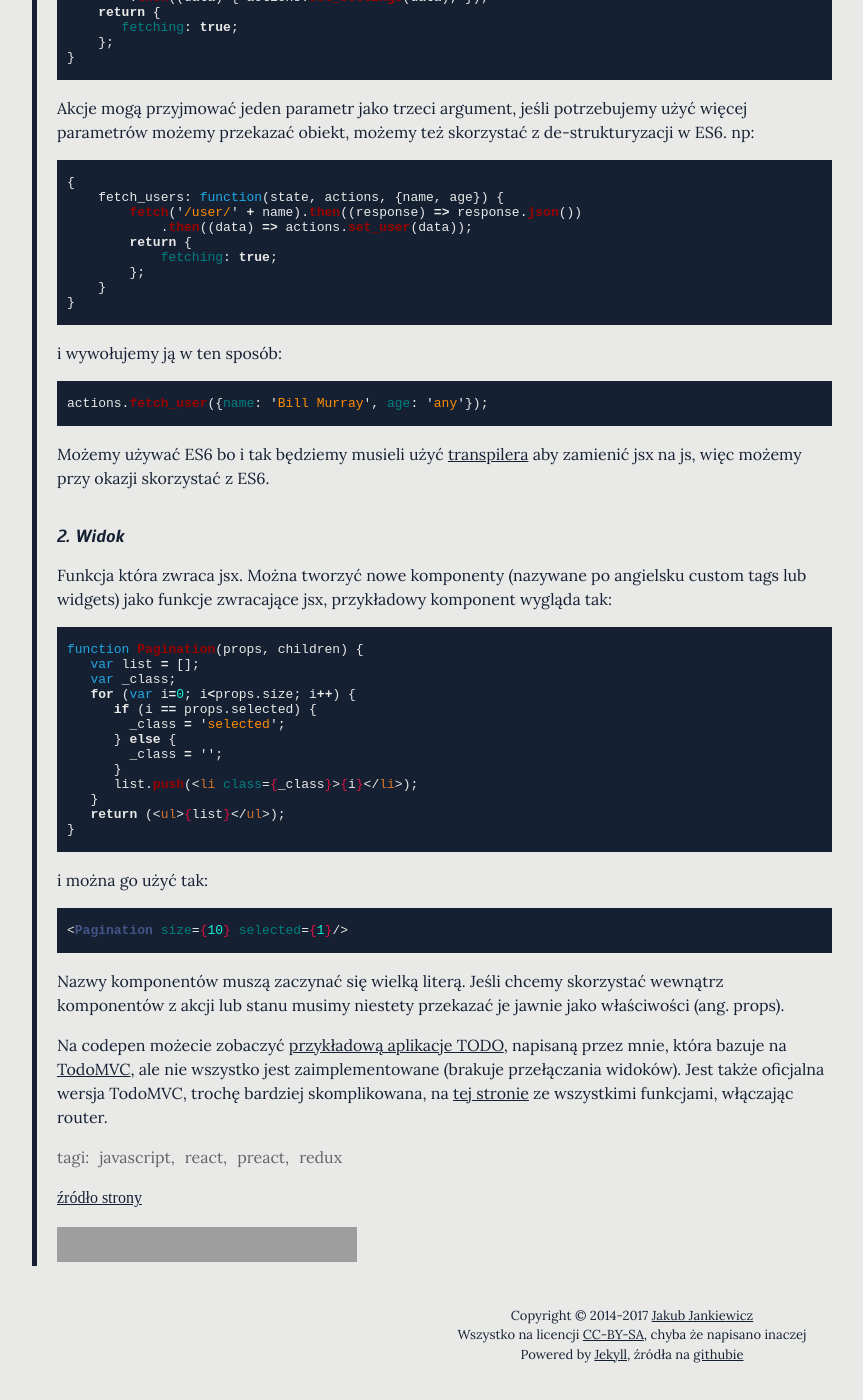
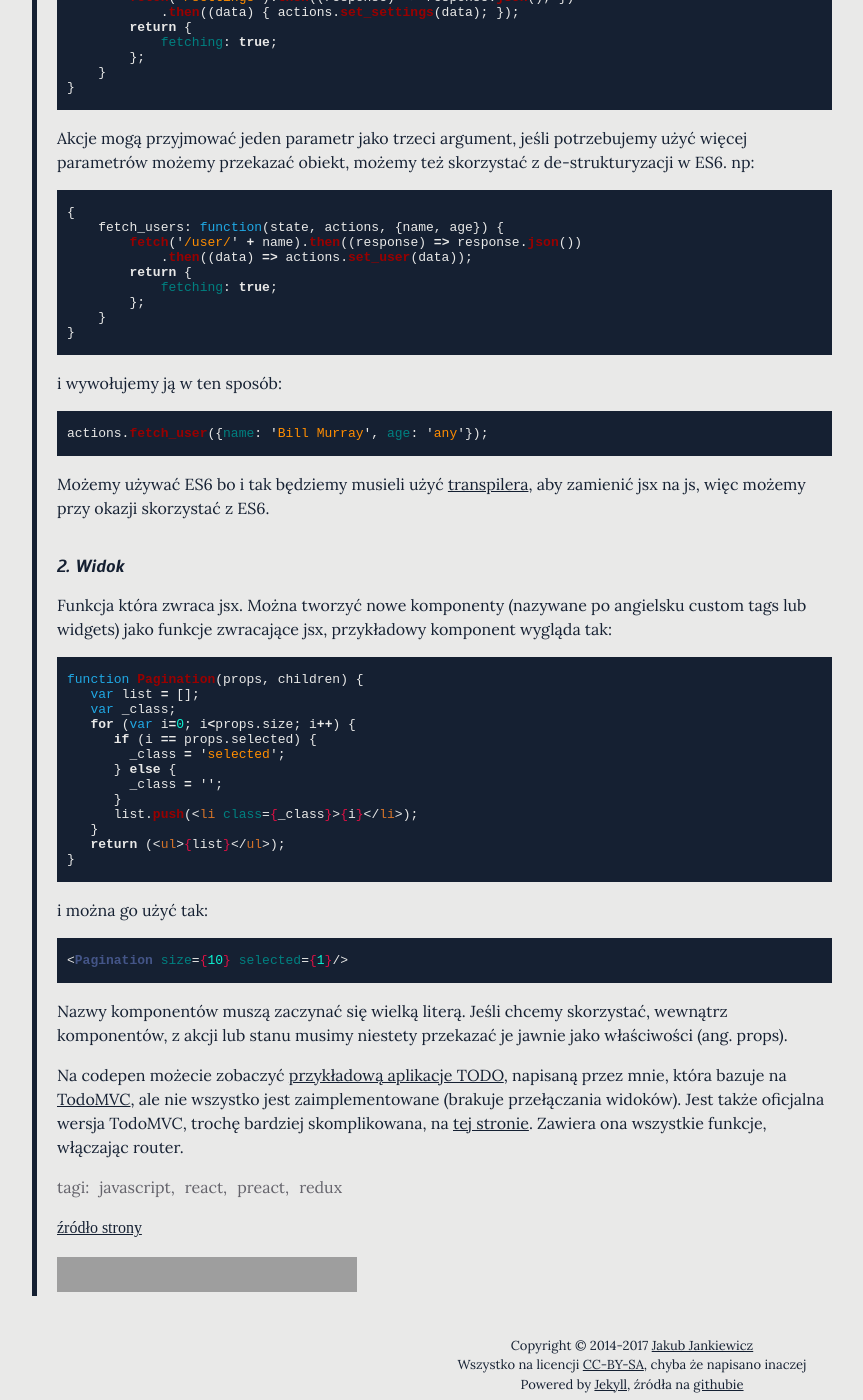
Before and after one commit to jcubic/jcubic.pl, a Jekyll site: the page built from _posts/2017-08-27-alternatywal-dla-react-preact-redux.markdown, in a window 1280 px wide and 1400 px high, scrolled down 1370 px. Shown: the whole window, without its empty margins (8-871 px from the left). Built offline with Jekyll 4.4.1, drawn with Linux system fonts in a browser that asks for light colours; comment, search, counter and statistics services are not loaded; before the commit the page ends 2740 px from its top, so only the background shows below that; some of the changed text lies outside the part shown; grey boxes are pictures that could not be loaded.

Commit message:
Fix article

```diff
--- a/_posts/2017-08-27-alternatywal-dla-react-preact-redux.markdown
+++ b/_posts/2017-08-27-alternatywal-dla-react-preact-redux.markdown
@@ -48,12 +48,14 @@ Obiekt, którego metody zmieniają stan, zwracają nowy obiekt, który jest łą
 
 
 {% highlight javascript %}
-function(state, actions) {
-    fetch('/settings').then((response) => response.json(); })
-        .then((data) { actions.set_settings(data); });
-    return {
-       fetching: true;
-    };
+{
+    fetch_settings: function(state, actions) {
+        fetch('/settings').then((response) => response.json(); })
+            .then((data) { actions.set_settings(data); });
+        return {
+            fetching: true;
+        };
+    }
 }
 {% endhighlight %}
 
@@ -77,7 +79,7 @@ i wywołujemy ją w ten sposób:
 actions.fetch_user({name: 'Bill Murray', age: 'any'});
 {% endhighlight %}
 
-Możemy używać ES6 bo i tak będziemy musieli użyć [transpilera](https://en.wikipedia.org/wiki/Source-to-source_compiler) aby zamienić jsx na js, więc możemy przy okazji skorzystać z ES6.
+Możemy używać ES6 bo i tak będziemy musieli użyć [transpilera](https://en.wikipedia.org/wiki/Source-to-source_compiler), aby zamienić jsx na js, więc możemy przy okazji skorzystać z ES6.
 
 ## 2. Widok
 
@@ -105,6 +107,6 @@ i można go użyć tak:
 <Pagination size={10} selected={1}/>
 {% endhighlight %}
 
-Nazwy komponentów muszą zaczynać się wielką literą. Jeśli chcemy skorzystać wewnątrz komponentów z akcji lub stanu musimy niestety przekazać je jawnie jako właściwości (ang. props).
+Nazwy komponentów muszą zaczynać się wielką literą. Jeśli chcemy skorzystać, wewnątrz komponentów, z akcji lub stanu musimy niestety przekazać je jawnie jako właściwości (ang. props).
 
-Na codepen możecie zobaczyć [przykładową aplikacje TODO](https://codepen.io/jcubic/pen/eRbjOB), napisaną przez mnie, która bazuje na [TodoMVC](http://todomvc.com/), ale nie wszystko jest zaimplementowane (brakuje przełączania widoków). Jest także oficjalna wersja TodoMVC, trochę bardziej skomplikowana, na [tej stronie](http://hyperapp-todomvc.glitch.me/) ze wszystkimi funkcjami, włączając router.
+Na codepen możecie zobaczyć [przykładową aplikacje TODO](https://codepen.io/jcubic/pen/eRbjOB), napisaną przez mnie, która bazuje na [TodoMVC](http://todomvc.com/), ale nie wszystko jest zaimplementowane (brakuje przełączania widoków). Jest także oficjalna wersja TodoMVC, trochę bardziej skomplikowana, na [tej stronie](http://hyperapp-todomvc.glitch.me/). Zawiera ona wszystkie funkcje, włączając router.
```
Also changed, not shown: other parts of _posts/2017-08-27-alternatywal-dla-react-preact-redux.markdown (+2 -2 lines).
